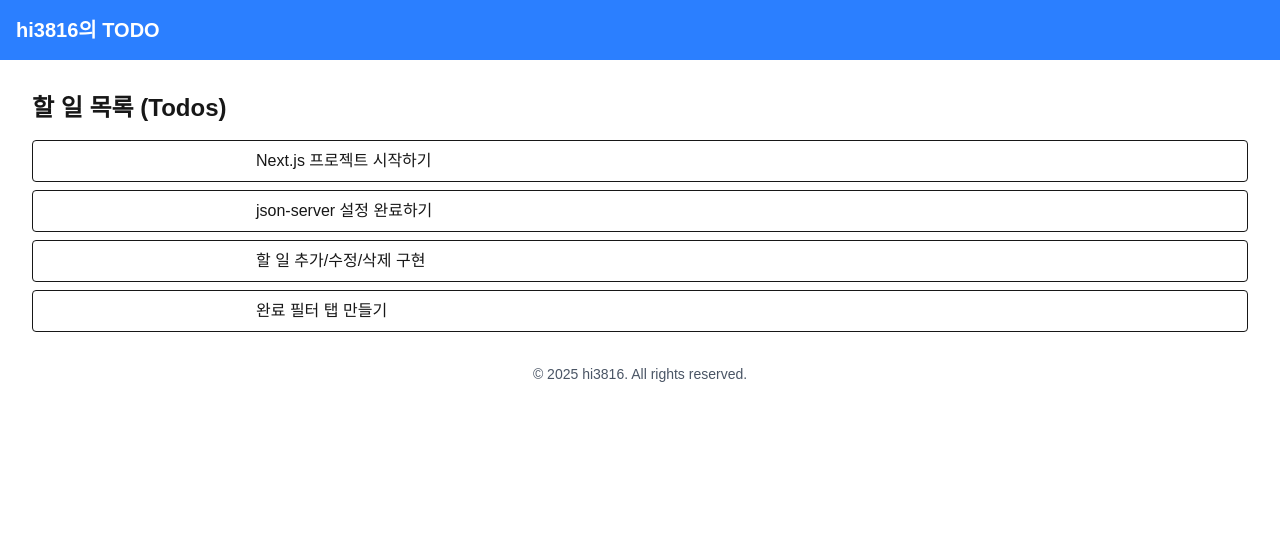
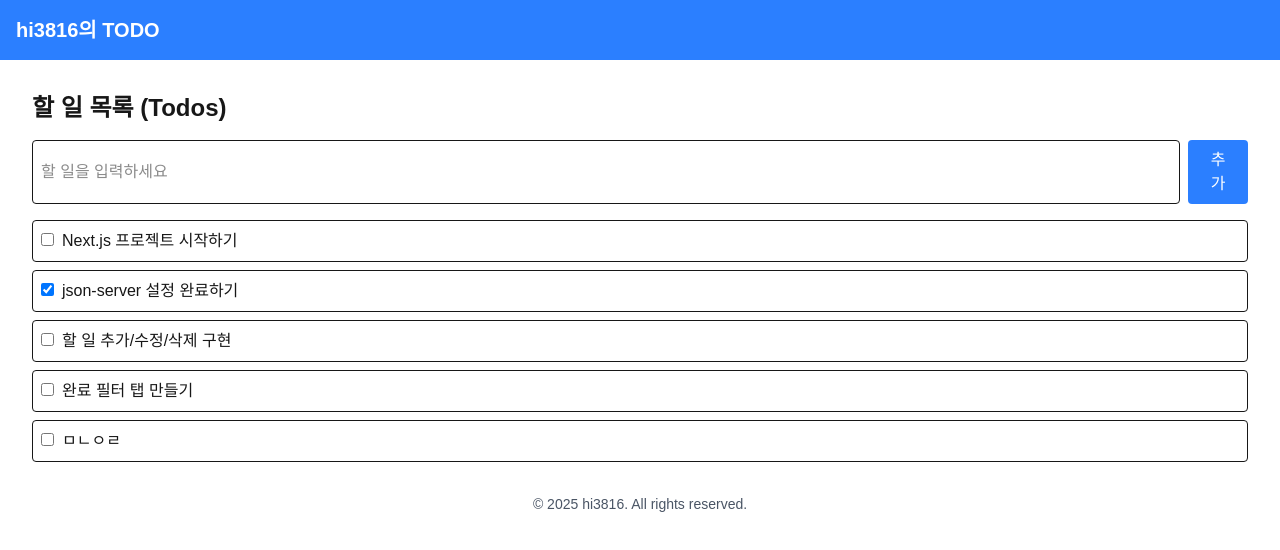
Before and after one commit to hi3816/hi3816-app, a Next.js app: page /todos in a window 1280 px wide. Shown: the top 550 px of the page. Built offline with nearby package versions, Linux system fonts and the light colour scheme; data requests are answered from the project's data file.

Commit message:
feat : add todo input from and mutation logic
- input + button UI 추가
- useState로 입력 상태 관리
- handleAdd 함수로 추가 기능 연결

```diff
--- a/db.json
+++ b/db.json
@@ -19,6 +19,11 @@
       "id": "4",
       "title": "완료 필터 탭 만들기",
       "completed": false
+    },
+    {
+      "id": "84f3",
+      "title": "ㅁㄴㅇㄹ",
+      "completed": false
     }
   ]
 }
--- a/src/app/todos/page.tsx
+++ b/src/app/todos/page.tsx
@@ -1,24 +1,50 @@
 'use client'
 
-import { useTodos } from '@/hooks/useTodos'
+import { useState } from 'react'
+import { useTodos } from '@/hooks/useTodos' // 할 일 조회 (useQuery)
+import { useAddTodo } from '@/hooks/useAddTodo' // 할 일 추가 (useMutation)
 
+//Unity에서 MonoBehaviour의 Start() + Update() 느낌. 페이지 자체를 구성하는 컴포넌트
 export default function TodoListPage(){
     const {data : todos, isLoading, isError } = useTodos()
+    const { mutate: addTodo } = useAddTodo() // useAddTodo훅으로 부터 mutation 실행 함수 받아옴
+    const [ input, setInput ] = useState('') //입력 필드의 상태 관리 (C#의 private string title 변수 느낌)
 
+    const handleAdd = () => {
+        if (!input.trim()) return
+        addTodo(input) // 실제 추가 요청 수행
+        setInput('') // 입력 필드 초기화
+    }
     if(isLoading) return <p>불러오는 중...</p>
     if(isError) return<p>에러 발생!</p>
 
     return (
         <div className="p-4">
             <h1 className="text-2xl font-bold mb-4">할 일 목록 (Todos)</h1>
+              {/* 할 일 입력창과 추가 버튼 */}
+            <div className="flex gap-2 mb-4">
+                <input
+                value={input}
+                onChange={(e) => setInput(e.target.value)} // 입력값이 바뀔 때 상태 업데이트
+                className="border p-2 w-full rounded"
+                placeholder="할 일을 입력하세요"
+                />
+                <button
+                onClick={handleAdd} // 추가 버튼 클릭 시 handleAdd 실행
+                className="bg-blue-500 text-white px-4 py-2 rounded"
+                >
+                추가
+                </button>
+            </div>
+
+            {/* todos 목록 출력 */}
             <ul className="space-y-2">
-                {todos?.map((todo) =>(
-                    <li key={todo.id} className="p-2 border rounded">
-                        <input type="chekbox" checked={todo.completed} readOnly className="mr-2"/>
-                        {todo.title}
-                    </li>
+                {todos?.map((todo) => (
+                <li key={todo.id} className="p-2 border rounded">
+                    <input type="checkbox" checked={todo.completed} readOnly className="mr-2" />
+                    {todo.title}
+                </li>
                 ))}
-
             </ul>
         </div>
 
--- a/src/hooks/useAddTodo.ts
+++ b/src/hooks/useAddTodo.ts
@@ -10,7 +10,7 @@
     // 실제 "할 일 추가"
     return useMutation({
         mutationFn: async (newTitle : string) => {
-            const res = await fetch('http:/localhost:3001/todos', {
+            const res = await fetch('http://localhost:3001/todos', {
                 method : 'POST',
                 headers: { 'Content-Type' : 'application/json' },
                 body : JSON.stringify({
--- a/src/hooks/useTodos.ts
+++ b/src/hooks/useTodos.ts
@@ -9,8 +9,6 @@
             if (!res.ok) throw new Error('데이터를 불러오지 못했습니다.')
                 return res.json()
         }
-
-
     })
 
 }
```
